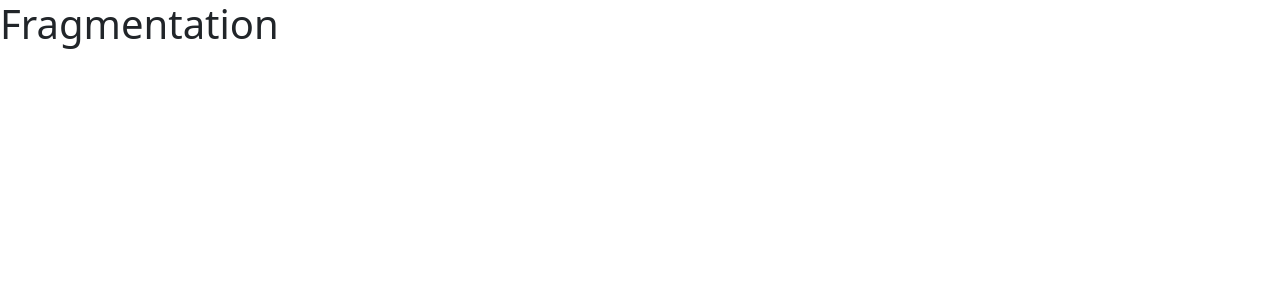
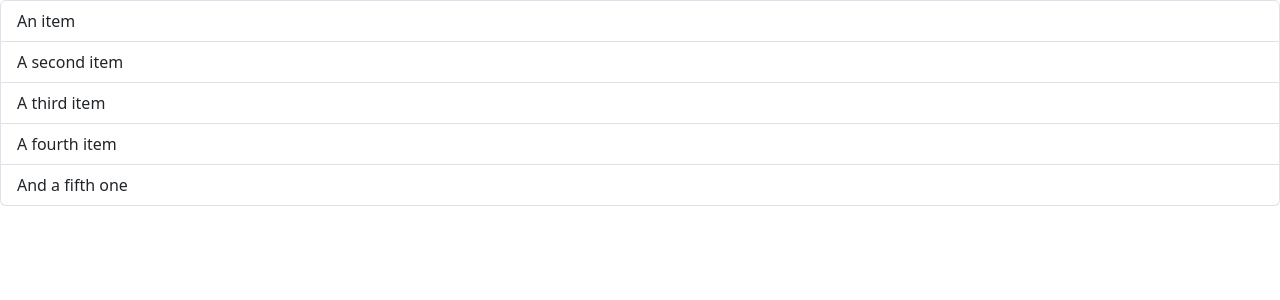
Before and after one commit to Aplha-pro/React-Journey, a React (Vite) app in the folder Fragmentation/: page / in a window 1280 px wide. Shown: the top 300 px of the page. Built offline with nearby package versions, Linux system fonts and the light colour scheme.

Commit message:
Update Heading.jsx

```diff
--- a/Fragmentation/src/components/Heading.jsx
+++ b/Fragmentation/src/components/Heading.jsx
@@ -1,4 +1,12 @@
-function Header(){
-    return <h1>Fragmentation</h1>
+function Header() {
+  return (
+    <ul class="list-group">
+      <li class="list-group-item">An item</li>
+      <li class="list-group-item">A second item</li>
+      <li class="list-group-item">A third item</li>
+      <li class="list-group-item">A fourth item</li>
+      <li class="list-group-item">And a fifth one</li>
+    </ul>
+  );
 }
 export default Header;
```
